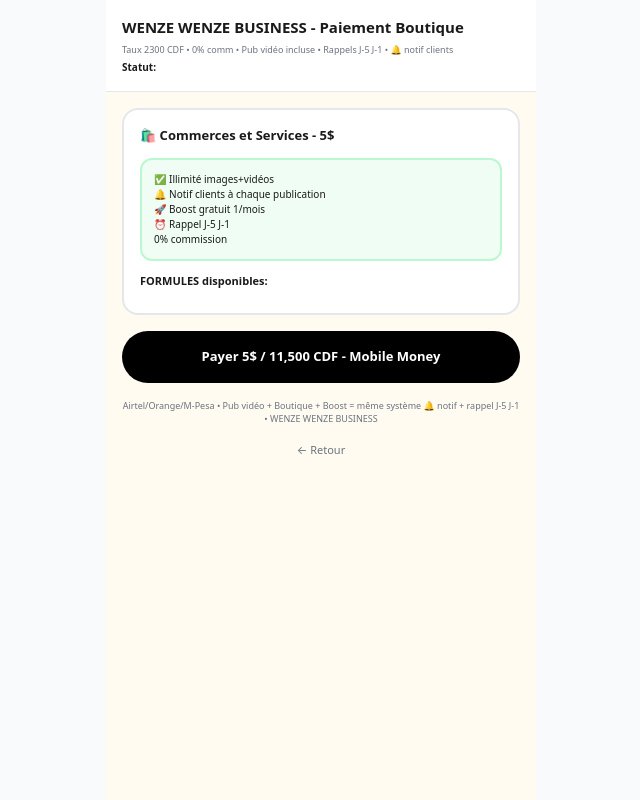
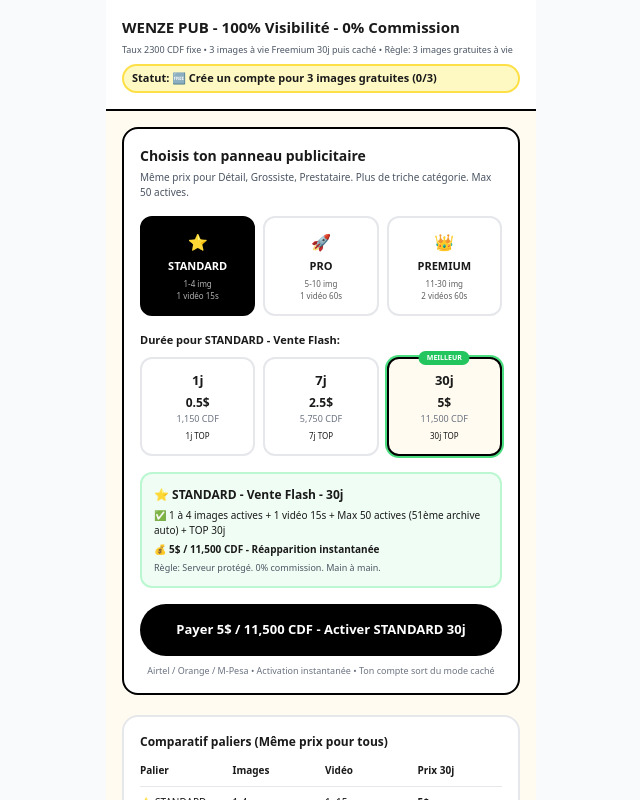
Before and after one commit to kongolokelvin47-cmd/Wenze-pwa, a Next.js app: page /abonnement in a window 1280 px wide. Shown: the top 800 px of the page, without its empty margins (319-959 px from the left). Built offline with nearby package versions, Linux system fonts and the light colour scheme.

Commit message:
Refactor abonnement page with new payment logic

```diff
--- a/app/abonnement/page.tsx
+++ b/app/abonnement/page.tsx
@@ -2,184 +2,214 @@
 import { useState, useEffect, Suspense } from "react";
 import Link from "next/link";
 import { useRouter, useSearchParams } from "next/navigation";
-import { FORMULES, PUBS, TAUX_CDF, verifierAbonnement, getSoldeWPay, getPrixByCategorie, activerAbonnement } from "@/lib/paiement";
-import { getCategorieById, normalizeCategorie } from "@/lib/categories";
+import { FREEMIUM, PALIERS, OCCASIONNEL, TAUX_CDF, verifierAbonnement, activerPalier, toCDF, formatPrix } from "@/lib/paiement";
 
 export const dynamic = 'force-dynamic';
 
 function AbonnementContent() {
   const router = useRouter();
   const searchParams = useSearchParams();
-  const catFromUrl = normalizeCategorie(searchParams.get("cat") || searchParams.get("categorie") || "");
-  const mode = searchParams.get("mode"); // occasionnel, boutique, pub-video
-  const boostId = searchParams.get("boost");
-  const pubId = searchParams.get("pub"); // id pub vidéo
+  const mode = searchParams.get("mode"); // client
   const annonceId = searchParams.get("id");
 
   const [ab, setAb] = useState<any>(null);
+  const [selectedPalier, setSelectedPalier] = useState<"STANDARD"|"PRO"|"PREMIUM">("STANDARD");
+  const [selectedDuree, setSelectedDuree] = useState<"1j"|"7j"|"30j">("30j");
+  const [selectedOcc, setSelectedOcc] = useState<string>("occ-1img-1j");
   const [paying, setPaying] = useState(false);
   const [success, setSuccess] = useState<any>(null);
 
-  const isOccasionnel = mode === "occasionnel" || catFromUrl === "client";
-  const isPubVideo = mode === "pub-video" || !!pubId;
-  const catObj = getCategorieById(catFromUrl);
+  const isOccasionnel = mode === "occasionnel" || mode === "client";
 
-  const BOOSTS = [
-    { id:"boost-1", label:"Boost 24h TOP", prixUSD:1, prixCDF:2300, dureeJ:1, type:"annonce" },
-    { id:"boost-3", label:"Boost 3 jours", prixUSD:3, prixCDF:6900, dureeJ:3, type:"annonce" },
-    { id:"boost-7", label:"Boost 7 jours MAX", prixUSD:5, prixCDF:11500, dureeJ:7, type:"annonce" },
-  ];
+  useEffect(()=>{ try{ setAb(verifierAbonnement()); }catch{} },[]);
 
-  // PUB VIDEO - depuis lib/paiement PUBS
-  const pubVideoObj = PUBS?.find((p:any)=>p.id===pubId) || (isPubVideo ? PUBS?.[0] : null);
+  const palier = PALIERS[selectedPalier];
+  const prixUSD = palier.prix[selectedDuree];
+  const prixCDF = toCDF(prixUSD);
+  const jours = palier.jours[selectedDuree];
 
-  const boostObj = BOOSTS.find(b=>b.id===boostId) || BOOSTS[0];
-  const prixBoutique = getPrixByCategorie(catFromUrl);
+  const occSelected = OCCASIONNEL.offres.find(o=>o.id===selectedOcc) || OCCASIONNEL.offres[0];
 
-  let prixUSD = prixBoutique.prixUSD;
-  let prixCDF = prixBoutique.prixCDF;
-  let label = `${catObj?.titre} ${prixUSD}$`;
-  let dureeJ = 30;
+  const handlePayPalier = async ()=>{
+    setPaying(true);
+    await new Promise(r=>setTimeout(r,1200));
+    const res = activerPalier(selectedPalier, selectedDuree);
+    if(res.success){
+      setSuccess({ type:"palier", palier: selectedPalier, duree: selectedDuree, prixUSD, prixCDF, expireAt: res.expireAt, jours });
+      setTimeout(()=> router.push("/publier"), 2500);
+    }
+    setPaying(false);
+  };
 
-  if(isOccasionnel){ prixUSD=boostObj.prixUSD; prixCDF=boostObj.prixCDF; label=boostObj.label; dureeJ=boostObj.dureeJ; }
-  if(isPubVideo && pubVideoObj){ prixUSD=pubVideoObj.prixUSD; prixCDF=pubVideoObj.prixCDF; label=`Pub Vidéo ${pubVideoObj.label} ${prixUSD}$`; dureeJ=pubVideoObj.dureeJ||7; }
-
-  useEffect(()=>{
-    try{ setAb(verifierAbonnement()); }catch{}
-  },[]);
-
-  const handlePay = async ()=>{
+  const handlePayOcc = async ()=>{
     setPaying(true);
-    try{
-      const user = JSON.parse(localStorage.getItem("wenze_user")||"{}");
-      await new Promise(r=>setTimeout(r,1400));
-
-      if(isOccasionnel && annonceId){
+    await new Promise(r=>setTimeout(r,1200));
+    // Simule paiement occasionnel
     const list:any[] = JSON.parse(localStorage.getItem("wenze_annonces_list")||"[]");
+    if(annonceId){
       const idx = list.findIndex((a:any)=>a.id===annonceId);
       if(idx>=0){
-          list[idx].boostUntil = new Date(Date.now()+dureeJ*86400000).toISOString();
-          list[idx].boostType = boostObj.id;
-          list[idx].boostPrixUSD = prixUSD;
-          list[idx].boostedAt = new Date().toISOString();
+        list[idx].boostUntil = new Date(Date.now()+occSelected.jours*86400000).toISOString();
+        list[idx].occasionnelPaye = true;
+        list[idx].occasionnelPrix = occSelected.prixUSD;
         localStorage.setItem("wenze_annonces_list", JSON.stringify(list));
       }
-        const { notifyBoostPayed } = await import("@/lib/notifications");
-        notifyBoostPayed(user, annonceId, { ...boostObj, prixUSD, prixCDF });
-        setSuccess({ type:"boost", label, prixUSD, prixCDF, annonceId, dureeJ });
-        setTimeout(()=> router.push(`/produit/${annonceId}`), 2000);
+    }
+    // Sauve transaction occasionnelle
+    const occTx = { id:`OCC-${Date.now()}`, type:"OCCASIONNEL", offre: occSelected.id, prixUSD: occSelected.prixUSD, prixCDF: occSelected.prixCDF, expireAt: new Date(Date.now()+occSelected.jours*86400000).toISOString(), createdAt: new Date().toISOString() };
+    localStorage.setItem("wenze_occasionnel_dernier", JSON.stringify(occTx));
+    const logs = JSON.parse(localStorage.getItem("wenze_transactions")||"[]");
+    logs.push(occTx);
+    localStorage.setItem("wenze_transactions", JSON.stringify(logs));
 
-      } else if(isPubVideo){
-        // ✅ PUB VIDEO PAYÉE - Sauve expireAt + notif + rappel J-5 J-1
-        const expireAt = new Date(Date.now()+dureeJ*86400000).toISOString();
-        const pubsPayees:any[] = JSON.parse(localStorage.getItem("wenze_pubs_video")||"[]");
-        pubsPayees.push({ id:`pub-${Date.now()}`, pubId: pubVideoObj?.id, label, prixUSD, prixCDF, expireAt, createdAt:new Date().toISOString(), userId:user.id||user.ownerWhatsapp });
-        localStorage.setItem("wenze_pubs_video", JSON.stringify(pubsPayees));
-        // Réutilise activerAbonnement pour que checkAndNotifyExpirations voit expireAt
-        localStorage.setItem("wenze_abonnement", JSON.stringify({ prixUSD, prixCDF, expireAt, type:"pub-video", label, createdAt:new Date().toISOString() }));
-        try{
-          const { notifyAbonnementPayed, addNotification } = await import("@/lib/notifications");
-          notifyAbonnementPayed(user, prixUSD, prixCDF);
-          // Notif spécifique pub vidéo
-          addNotification({ type:"pub-video-payee", title:`🎬 Pub Vidéo ${label} activée!`, message:`Ta pub vidéo ${label} ${prixUSD}$ est TOP sur /video ${dureeJ}j + 🔔 notif clients + rappel J-1`, data:{ pubId: pubVideoObj?.id, expireAt } } as any);
-        }catch{}
-        setSuccess({ type:"pub-video", label, prixUSD, prixCDF, expireAt, dureeJ });
-        setTimeout(()=> router.push("/video"), 2000);
-
-      } else {
-        // ✅ BOUTIQUE 5$/10$
-        const expireAt = activerAbonnement(prixUSD, prixCDF);
-        const { notifyAbonnementPayed } = await import("@/lib/notifications");
-        notifyAbonnementPayed(user, prixUSD, prixCDF);
-        setSuccess({ type:"abonnement", label, prixUSD, prixCDF, expireAt, dureeJ:30 });
-        setTimeout(()=> router.push("/publier"), 2000);
-      }
-    } catch{ setPaying(false); }
+    setSuccess({ type:"occasionnel", offre: occSelected, prixUSD: occSelected.prixUSD, prixCDF: occSelected.prixCDF, jours: occSelected.jours });
+    setTimeout(()=> router.push(annonceId ? `/produit/${annonceId}` : "/"), 2500);
+    setPaying(false);
   };
 
   return (
     <div className="max-w-[430px] mx-auto min-h-screen bg-[#FFFBF0] pb-24">
-      <div className="sticky top-0 bg-white border-b p-4 z-10">
-        <h1 className="font-black text-[15px]">WENZE WENZE BUSINESS - Paiement {isPubVideo?"Pub Vidéo":isOccasionnel?"Boost":"Boutique"}</h1>
-        <p className="text-[9px] text-gray-500 mt-1">Taux {TAUX_CDF} CDF • 0% comm • Pub vidéo incluse • Rappels J-5 J-1 • 🔔 notif clients</p>
-        {ab && <p className="text-[10px] mt-1 font-bold">Statut: {ab.label}</p>}
+      <div className="sticky top-0 bg-white border-b-2 border-black p-4 z-10">
+        <h1 className="font-black text-[15px]">WENZE PUB - 100% Visibilité - 0% Commission</h1>
+        <p className="text-[9px] text-gray-600 mt-1">Taux {TAUX_CDF} CDF fixe • 3 images à vie Freemium 30j puis caché • Règle: {FREEMIUM.maxImages} images gratuites à vie</p>
+        {ab && (
+          <div className={`mt-2 text-[11px] font-bold px-2 py-1 rounded-full border-2 ${ab.isCache ? 'bg-red-100 border-red-300 text-red-800' : ab.isPaye ? 'bg-green-100 border-green-300 text-green-800' : 'bg-yellow-100 border-yellow-300'}`}>
+            Statut: {ab.badge} {ab.message} {ab.count!==undefined && `(${ab.count}/3)`}
+          </div>
+        )}
       </div>
 
       {success && (
-        <div className="fixed inset-0 bg-black/60 z-[100] flex items-center justify-center p-4">
+        <div className="fixed inset-0 bg-black/70 z-[100] flex items-center justify-center p-4">
           <div className="bg-white rounded-[24px] max-w-[340px] w-full p-6 text-center border-2 border-black">
             <div className="w-16 h-16 bg-green-500 rounded-full flex items-center justify-center mx-auto text-white text-3xl">✓</div>
-            <h2 className="font-black text-[17px] mt-4">Paiement approuvé!</h2>
+            <h2 className="font-black text-[16px] mt-4">Paiement approuvé!</h2>
             <div className="bg-[#FFFBF0] border-2 rounded-xl p-3 mt-3 text-left">
-              <p className="font-black text-[12px]">{success.label} - {success.prixUSD}$ / {success.prixCDF.toLocaleString()} CDF</p>
-              {success.type==="pub-video" && <p className="text-[10px] text-green-700 font-bold mt-1">🎬 Pub Vidéo TOP sur /video {success.dureeJ}j + 🔔 notif à tous les clients + rappel J-5 J-1 + badge vidéo</p>}
-              {success.type==="boost" && <p className="text-[10px] text-green-700 font-bold mt-1">🚀 Boost TOP {success.dureeJ}j + 🔔 notif clients + rappel 24h</p>}
-              {success.type==="abonnement" && <p className="text-[10px] text-green-700 font-bold mt-1">✅ Boutique 30j + 🔔 notif clients à chaque pub + boost gratuit + rappel J-5 J-1</p>}
-              {success.expireAt && <p className="text-[9px] text-gray-500 mt-1">Expire {new Date(success.expireAt).toLocaleDateString("fr-FR")} - Rappel auto</p>}
+              {success.type==="palier" && <>
+                <p className="font-black text-[12px]">{PALIERS[success.palier].badge} {success.palier} {success.duree} - {success.prixUSD}$ / {success.prixCDF.toLocaleString()} CDF</p>
+                <p className="text-[10px] text-green-700 font-bold mt-1">✅ {PALIERS[success.palier].imagesMax} images max + {PALIERS[success.palier].videos} - TOP {success.jours}j - Réapparaît instantanément</p>
+                <p className="text-[9px] text-gray-500 mt-1">Expire {new Date(success.expireAt).toLocaleDateString("fr-FR")} - Max 50 actives</p>
+              </>}
+              {success.type==="occasionnel" && <>
+                <p className="font-black text-[12px]">{success.offre.badge} {success.offre.label} - {success.prixUSD}$</p>
+                <p className="text-[10px] text-green-700 font-bold mt-1">✅ Vente occasionnelle TOP {success.jours}j - Pas de freemium</p>
+              </>}
             </div>
           </div>
         </div>
       )}
 
-      <div className="p-4 space-y-4">
-        {isPubVideo && (
-          <div className="bg-white border-2 border-purple-300 rounded-2xl p-4">
-            <p className="font-black text-[13px]">🎬 Publicité Vidéo WENZE WENZE BUSINESS</p>
-            <p className="text-[11px] text-gray-600 mt-1">Ta vidéo sera en TOP sur /video + page d'accueil + 🔔 notif à tous les clients comme une boutique 5$/10$.</p>
-            <div className="mt-3 grid gap-2">
-              {PUBS?.map((p:any)=>(
-                <div key={p.id} className={`border-2 rounded-xl p-3 cursor-pointer ${pubId===p.id?"border-purple-600 bg-purple-50":"border-gray-200"}`} onClick={()=>router.push(`/abonnement?mode=pub-video&pub=${p.id}`)}>
-                  <p className="font-black text-[12px]">{p.label} - {p.prixUSD}$ / {p.prixCDF?.toLocaleString()||toCDF(p.prixUSD)} CDF - {p.dureeJ||7}j</p>
-                  <p className="text-[10px] text-gray-600">{p.desc||`Vidéo TOP ${p.dureeJ}j + notif clients + rappel J-1`}</p>
+      <div className="p-4 space-y-5">
+        {/* ALERTE CACHE */}
+        {ab?.isCache && (
+          <div className="bg-red-50 border-2 border-red-400 rounded-2xl p-4">
+            <p className="font-black text-[13px] text-red-800">🔒 Ton compte est en mode caché</p>
+            <p className="text-[11px] text-red-700 mt-1">Tu as utilisé tes 3 images gratuites à vie et tes 30 jours sont expirés. Personne ne te voit dans la recherche. Paye un palier ci-dessous pour réapparaître instantanément.</p>
+          </div>
+        )}
+
+        {/* MODE CLIENT OCCASIONNEL */}
+        {isOccasionnel ? (
+          <div className="bg-white border-2 border-black rounded-2xl p-4">
+            <p className="font-black text-[14px]">🎟️ Vente Occasionnelle - Client (Pas de freemium)</p>
+            <p className="text-[10px] text-gray-600 mt-1">Tu vends ta vieille télé? Pas de gratuit. Paye 0.2$ mini pour filtrer le spam. Visible immédiatement.</p>
+            <div className="mt-4 grid gap-2">
+              {OCCASIONNEL.offres.map(o=>(
+                <div key={o.id} onClick={()=>setSelectedOcc(o.id)} className={`border-2 rounded-xl p-3 cursor-pointer flex justify-between items-center ${selectedOcc===o.id?"border-black bg-black text-white":"border-gray-200 bg-white"}`}>
+                  <div>
+                    <p className="font-black text-[12px]">{o.badge} {o.label}</p>
+                    <p className="text-[9px] opacity-70">{o.jours}j TOP - Anti-spam</p>
+                  </div>
+                  <p className="font-black text-[12px]">{o.prixUSD}$ / {o.prixCDF} CDF</p>
                 </div>
               ))}
             </div>
-            <div className="mt-3 bg-purple-50 border-2 border-purple-200 rounded-xl p-3">
-              <p className="font-black text-[12px]">{label} - {prixUSD}$ sélectionnée</p>
-              <p className="text-[10px] mt-1">TOP /video {dureeJ}j + 🔔 broadcast clients + rappel J-5 J-1 + badge 🎬</p>
+            <button onClick={handlePayOcc} disabled={paying} className="mt-4 w-full bg-black text-white py-4 rounded-full font-black text-[13px] disabled:opacity-50">
+              {paying?`Paiement...`:`Payer ${occSelected.prixUSD}$ / ${occSelected.prixCDF} CDF - Publier occasionnel`}
+            </button>
+          </div>
+        ) : (
+          <>
+            {/* SELECTEUR PALIER */}
+            <div className="bg-white border-2 border-black rounded-2xl p-4">
+              <p className="font-black text-[14px]">Choisis ton panneau publicitaire</p>
+              <p className="text-[10px] text-gray-600 mt-1">Même prix pour Détail, Grossiste, Prestataire. Plus de triche catégorie. Max 50 actives.</p>
+
+              <div className="mt-4 grid grid-cols-3 gap-2">
+                {(Object.keys(PALIERS) as Array<"STANDARD"|"PRO"|"PREMIUM">).map(k=>{
+                  const p = PALIERS[k];
+                  const active = selectedPalier===k;
+                  return (
+                    <div key={k} onClick={()=>setSelectedPalier(k)} className={`border-2 rounded-xl p-3 cursor-pointer text-center ${active?"border-black bg-black text-white":"border-gray-200"}`}>
+                      <p className="text-[16px]">{p.badge}</p>
+                      <p className="font-black text-[11px] mt-1">{k}</p>
+                      <p className="text-[8px] mt-1 opacity-70">{p.imagesMin}-{p.imagesMax} img</p>
+                      <p className="text-[8px] opacity-70">{p.videos}</p>
+                    </div>
+                  );
+                })}
+              </div>
+
+              {/* SELECTEUR DUREE */}
+              <div className="mt-4">
+                <p className="font-black text-[11px]">Durée pour {palier.nom}:</p>
+                <div className="mt-2 grid grid-cols-3 gap-2">
+                  {(["1j","7j","30j"] as const).map(d=>{
+                    const prix = palier.prix[d];
+                    const active = selectedDuree===d;
+                    const best = d==="30j";
+                    return (
+                      <div key={d} onClick={()=>setSelectedDuree(d)} className={`border-2 rounded-xl p-3 cursor-pointer text-center relative ${active?"border-black bg-[#FFFBF0]":"border-gray-200"} ${best?"ring-2 ring-green-400":""}`}>
+                        {best && <span className="absolute -top-2 left-1/2 -translate-x-1/2 bg-green-500 text-white text-[7px] font-black px-2 py-0.5 rounded-full">MEILLEUR</span>}
+                        <p className="font-black text-[13px]">{d}</p>
+                        <p className="font-black text-[12px] mt-1">{prix}$</p>
+                        <p className="text-[9px] text-gray-500">{toCDF(prix).toLocaleString()} CDF</p>
+                        <p className="text-[8px] mt-1">{palier.jours[d]}j TOP</p>
+                      </div>
+                    );
+                  })}
                 </div>
               </div>
+
+              {/* RECAP */}
+              <div className="mt-4 bg-green-50 border-2 border-green-200 rounded-xl p-3">
+                <p className="font-black text-[12px]">{palier.badge} {palier.nom} - {selectedDuree}</p>
+                <p className="text-[10px] mt-1">✅ {palier.imagesMin} à {palier.imagesMax} images actives + {palier.videos} + Max {palier.limiteActives} actives (51ème archive auto) + TOP {jours}j</p>
+                <p className="text-[10px] mt-1 font-bold">💰 {prixUSD}$ / {prixCDF.toLocaleString()} CDF - Réapparition instantanée</p>
+                <p className="text-[9px] text-gray-600 mt-1">Règle: Serveur protégé. 0% commission. Main à main.</p>
+              </div>
+
+              <button onClick={handlePayPalier} disabled={paying} className="mt-4 w-full bg-black text-white py-4 rounded-full font-black text-[13px] disabled:opacity-50">
+                {paying?`Paiement ${prixUSD}$...`:`Payer ${prixUSD}$ / ${prixCDF.toLocaleString()} CDF - Activer ${selectedPalier} ${selectedDuree}`}
+              </button>
+              <p className="text-[9px] text-gray-500 text-center mt-2">Airtel / Orange / M-Pesa • Activation instantanée • Ton compte sort du mode caché</p>
+            </div>
+
+            {/* TABLEAU COMPARATIF */}
+            <div className="bg-white border-2 rounded-2xl p-4">
+              <p className="font-black text-[12px]">Comparatif paliers (Même prix pour tous)</p>
+              <div className="mt-3 space-y-2 text-[10px]">
+                <div className="grid grid-cols-4 gap-2 font-black border-b pb-2">
+                  <span>Palier</span><span>Images</span><span>Vidéo</span><span>Prix 30j</span>
+                </div>
+                <div className="grid grid-cols-4 gap-2"><span>⭐ STANDARD</span><span>1-4</span><span>1x15s</span><span className="font-black">5$</span></div>
+                <div className="grid grid-cols-4 gap-2"><span>🚀 PRO</span><span>5-10</span><span>1x60s</span><span className="font-black">10$</span></div>
+                <div className="grid grid-cols-4 gap-2"><span>👑 PREMIUM</span><span>11-30</span><span>2x60s</span><span className="font-black">20$</span></div>
+                <div className="grid grid-cols-4 gap-2 text-gray-500"><span>🆓 Freemium</span><span>3 à vie</span><span>0</span><span>0$ / 30j puis caché</span></div>
+              </div>
+            </div>
+          </>
         )}
 
-        {isOccasionnel && !isPubVideo && (
-          <div className="bg-white border-2 rounded-2xl p-4">
-            <p className="font-black text-[13px]">📦 Boost occasionnel</p>
-            <div className="mt-3 grid gap-2">
-              {BOOSTS.map(b=>(
-                <div key={b.id} className={`border-2 rounded-xl p-3 cursor-pointer ${boostId===b.id?"border-black bg-[#FFFBF0]":"border-gray-200"}`} onClick={()=>router.push(`/abonnement?mode=occasionnel&boost=${b.id}&id=${annonceId||""}`)}>
-                  <p className="font-black text-[12px]">{b.label} - {b.prixUSD}$ / {b.prixCDF} CDF</p>
-                  <p className="text-[10px] text-gray-600">TOP {b.dureeJ}j + 🔔 notif clients</p>
+        <div className="text-center space-y-2">
+          <Link href="/" className="block text-[11px] text-gray-500">← Retour accueil</Link>
+          <Link href="/abonnement?mode=occasionnel" className="block text-[11px] font-bold underline">Je suis client, je veux vendre en occasionnel 0.2$ →</Link>
         </div>
-              ))}
-            </div>
-          </div>
-        )}
-
-        {!isOccasionnel && !isPubVideo && (
-          <div className="bg-white border-2 rounded-2xl p-4">
-            <p className="font-black text-[13px]">{catObj?.icon} {catObj?.titre} - {prixUSD}$</p>
-            <div className="mt-3 bg-green-50 border-2 border-green-200 rounded-xl p-3">
-              <p className="text-[10px]">✅ Illimité images+vidéos<br/>🔔 Notif clients à chaque publication<br/>🚀 Boost gratuit 1/mois<br/>⏰ Rappel J-5 J-1<br/>0% commission</p>
-            </div>
-            <div className="mt-3">
-              <p className="font-black text-[11px]">FORMULES disponibles:</p>
-              <div className="grid gap-2 mt-2">
-                {FORMULES?.map((f:any)=><div key={f.id} className="border rounded-xl p-2 text-[11px]"><span className="font-black">{f.label} {f.prixUSD}$</span> - {f.duree}</div>)}
-              </div>
-            </div>
-          </div>
-        )}
-
-        <button onClick={handlePay} disabled={paying} className="w-full bg-black text-white py-4 rounded-full font-black text-[13px] disabled:opacity-50">
-          {paying?`Paiement ${prixUSD}$...`:`Payer ${prixUSD}$ / ${prixCDF.toLocaleString()} CDF - ${isPubVideo?"🎬 Pub Vidéo":"Mobile Money"}`}
-        </button>
-        <p className="text-[9px] text-gray-500 text-center">Airtel/Orange/M-Pesa • Pub vidéo + Boutique + Boost = même système 🔔 notif + rappel J-5 J-1 • WENZE WENZE BUSINESS</p>
-        <Link href={isPubVideo?"/video":"/"} className="block text-center text-[11px] text-gray-500">← Retour</Link>
       </div>
     </div>
   );
 }
 
 export default function PageAbonnement(){
-  return <Suspense fallback={<div className="max-w-[430px] mx-auto min-h-screen bg-[#FFFBF0] p-6">Chargement WENZE WENZE BUSINESS...</div>}><AbonnementContent/></Suspense>
+  return <Suspense fallback={<div className="max-w-[430px] mx-auto min-h-screen bg-[#FFFBF0] p-6">Chargement WENZE PUB...</div>}><AbonnementContent/></Suspense>
         }
```
Lines whose indentation alone changed are shown as unchanged.
